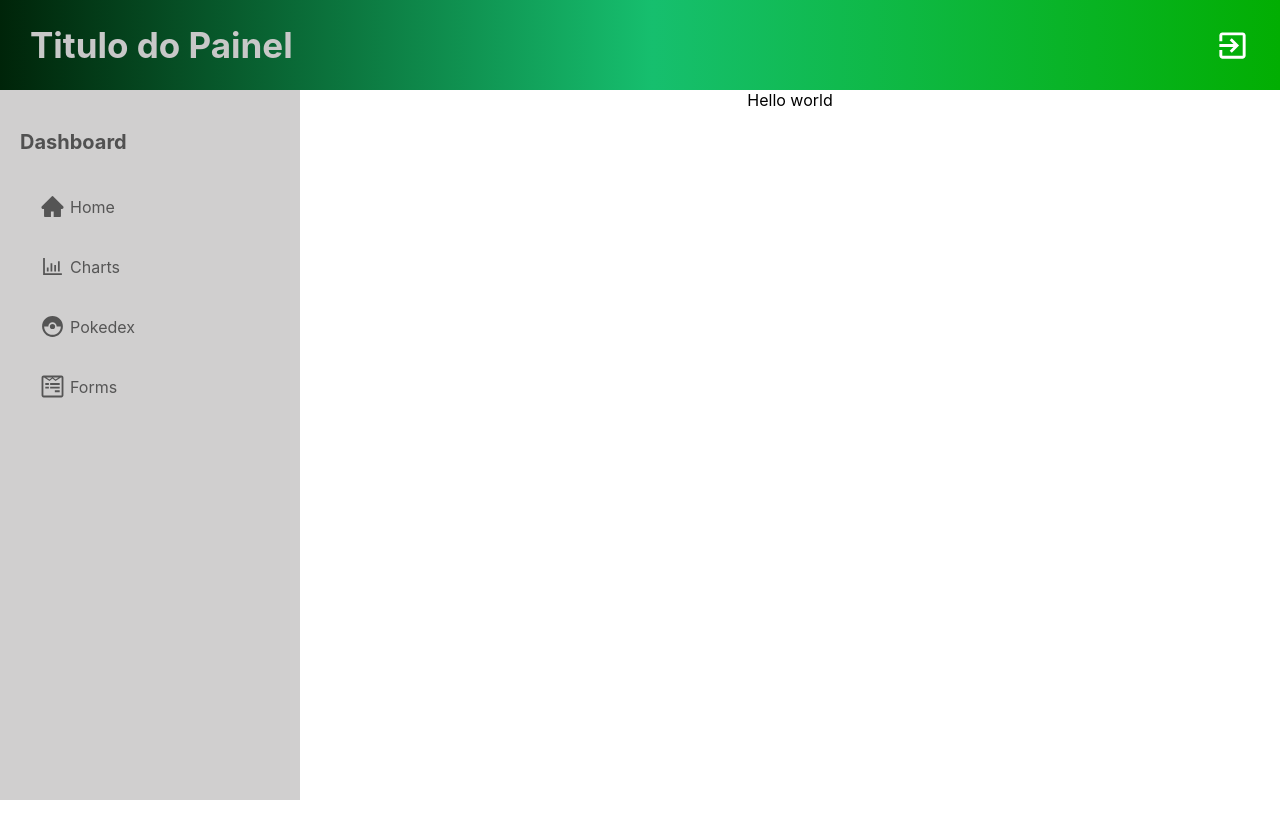
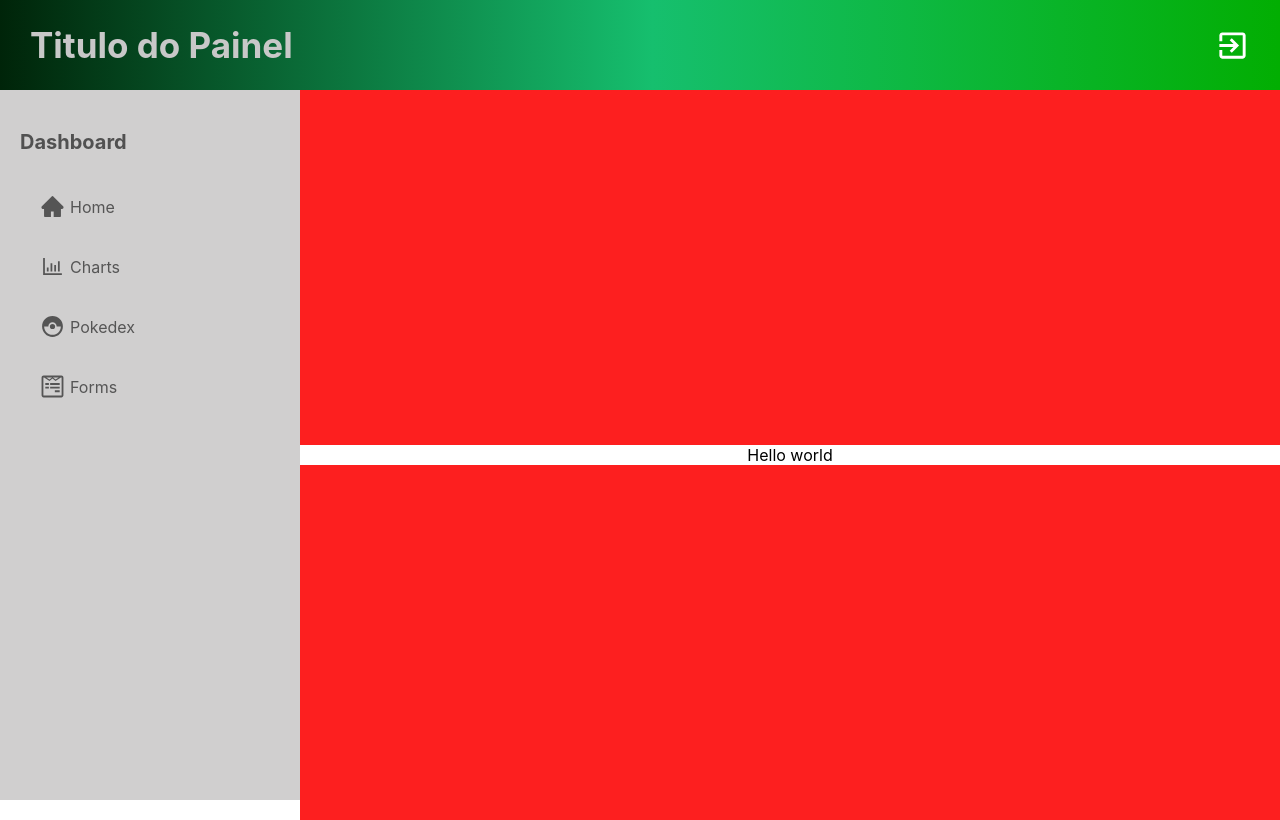
Before and after one commit to jgcarlosfranca/painel-template-generic, a React (Create React App) app: page / in a window 1280 px wide. Built offline with nearby package versions, Linux system fonts and the light colour scheme.

Commit message:
creating div to glass effect

```diff
--- a/src/Pages/Home/index.jsx
+++ b/src/Pages/Home/index.jsx
@@ -4,7 +4,13 @@ import "./styles.css";
 export default function Forms() {
   return (
     <div className="home">
+      <div className="conteiner_glass_effect">
+
+      </div>
       Hello world
+      <div className="conteiner_glass_effect">
+
+      </div>
     </div>
   );
 }
--- a/src/Pages/Home/styles.css
+++ b/src/Pages/Home/styles.css
@@ -5,6 +5,7 @@
     justify-content: center;
     width: 100%;
 }
+
 .MainChartPainel {
     display: flex;
     align-items: center;
@@ -12,3 +13,12 @@
     min-width: 1080px;
     max-width: 1080px;
 }
+
+.conteiner_glass_effect {
+    display: flex;
+    flex-direction: row;
+    justify-content: space-between;
+    width: 100%;
+    height: 50%;
+    background-color: #fd1f1f;
+}
```
Lines whose indentation alone changed are shown as unchanged.
